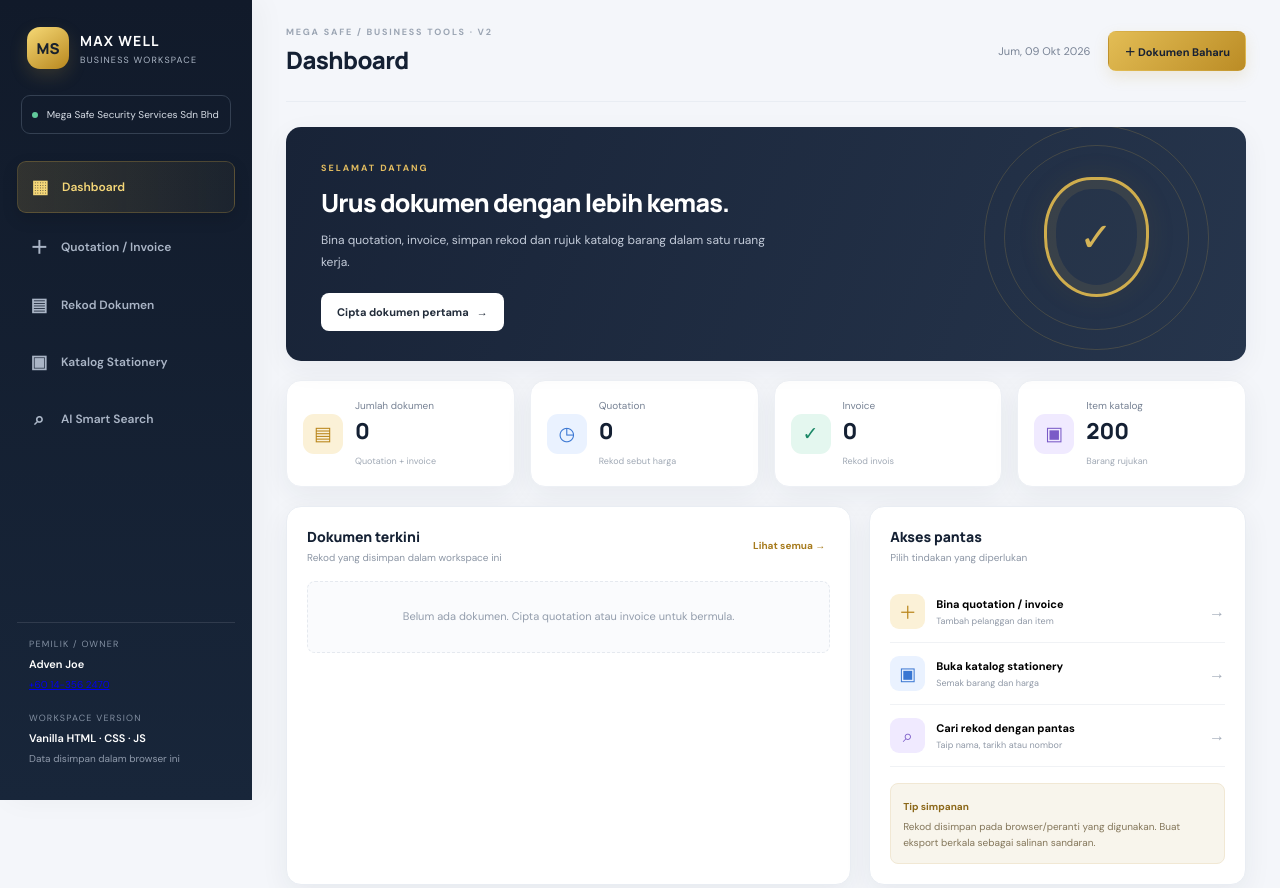
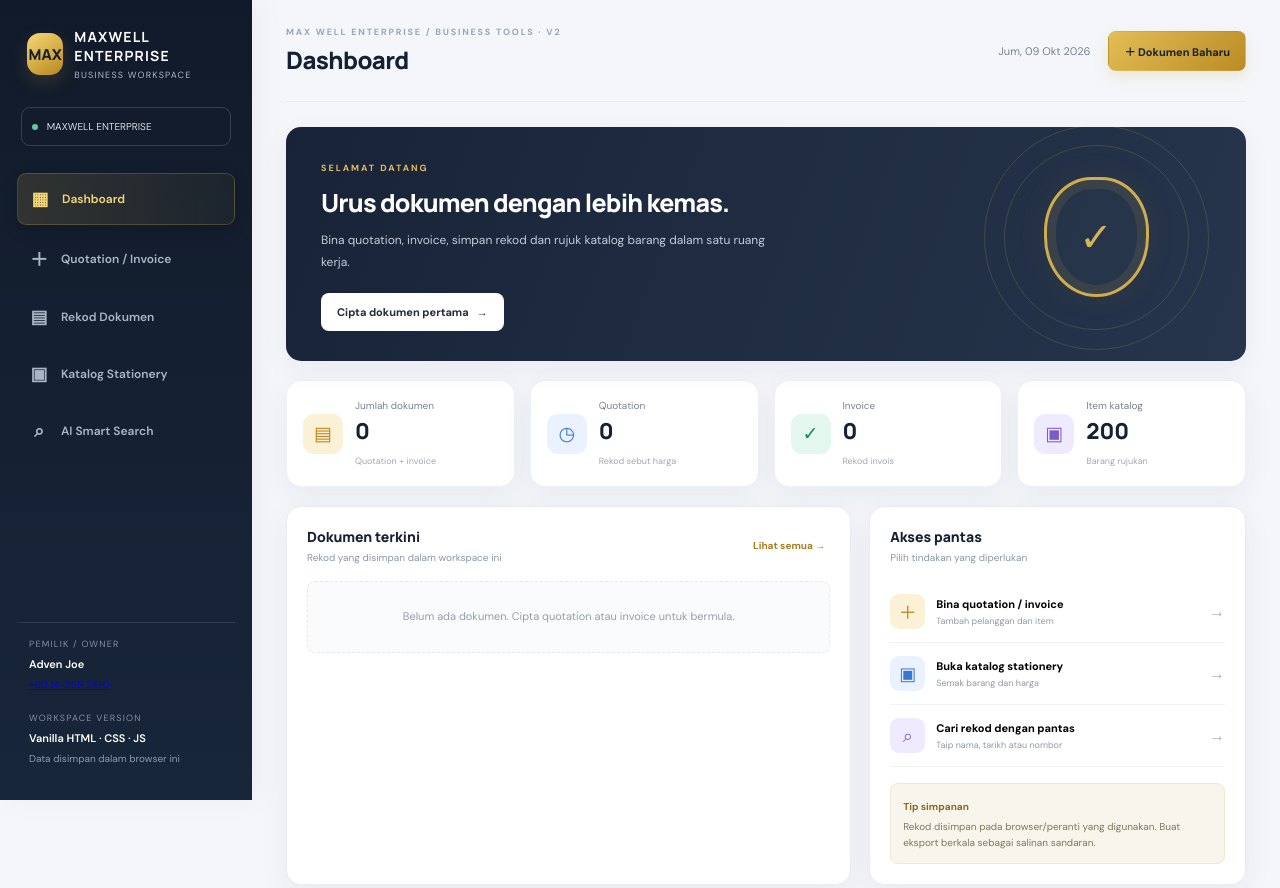
Before and after one commit to MegaSafeSecurity/MaxWell-Enterprise, a plain HTML site: page index.html in a window 1280 px wide. Shown: the top 888 px of the page. Drawn offline with Linux system fonts and the light colour scheme.

Commit message:
Update index.html

```diff
--- a/index.html
+++ b/index.html
@@ -4,18 +4,18 @@
   <meta charset="utf-8">
   <meta name="viewport" content="width=device-width, initial-scale=1">
   <meta name="theme-color" content="#111827">
-  <title>MAX WELL | Quotation & Invoice Workspace</title>
+  <title>MAXWELL ENTERPRISE | Quotation & Invoice Workspace</title>
   <link rel="stylesheet" href="style.css">
 </head>
 <body>
   <div class="app-shell">
     <aside class="sidebar" id="sidebar">
       <div class="brand">
-        <div class="brand-mark">MS</div>
-        <div><strong>MAX WELL</strong><small>BUSINESS WORKSPACE</small>
+        <div class="brand-mark">MAX</div>
+        <div><strong>MAXWELL ENTERPRISE</strong><small>BUSINESS WORKSPACE</small>
         </div>
       </div>
-      <div class="company-pill"><span class="status-dot"></span> Mega Safe Security Services Sdn Bhd</div>
+      <div class="company-pill"><span class="status-dot"></span> MAXWELL ENTERPRISE</div>
       <nav class="nav-menu" aria-label="Menu utama">
         <button class="nav-item active" data-view="dashboard">
           <span>▦</span> Dashboard</button>
@@ -42,7 +42,7 @@
       <header class="topbar">
         <button class="mobile-menu" id="mobileMenu" aria-label="Buka menu">☰</button>
         <div>
-          <div class="eyebrow">MEGA SAFE / BUSINESS TOOLS · V2</div>
+          <div class="eyebrow">MAX WELL ENTERPRISE / BUSINESS TOOLS · V2</div>
           <h1 id="pageTitle">Dashboard</h1>
         </div>
         <div class="topbar-actions"><span class="today-label" id="todayLabel">
```
